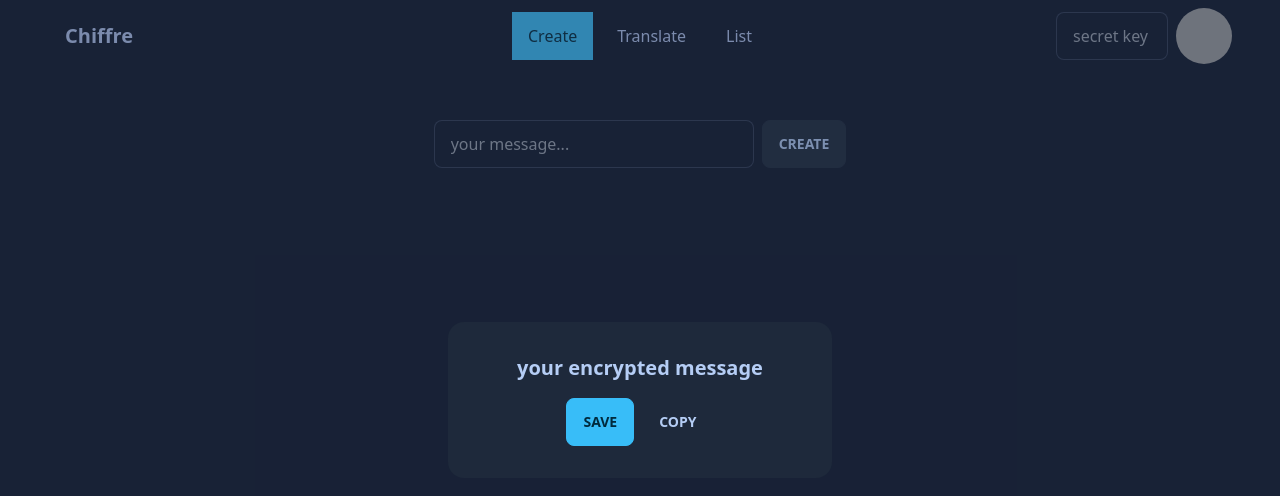
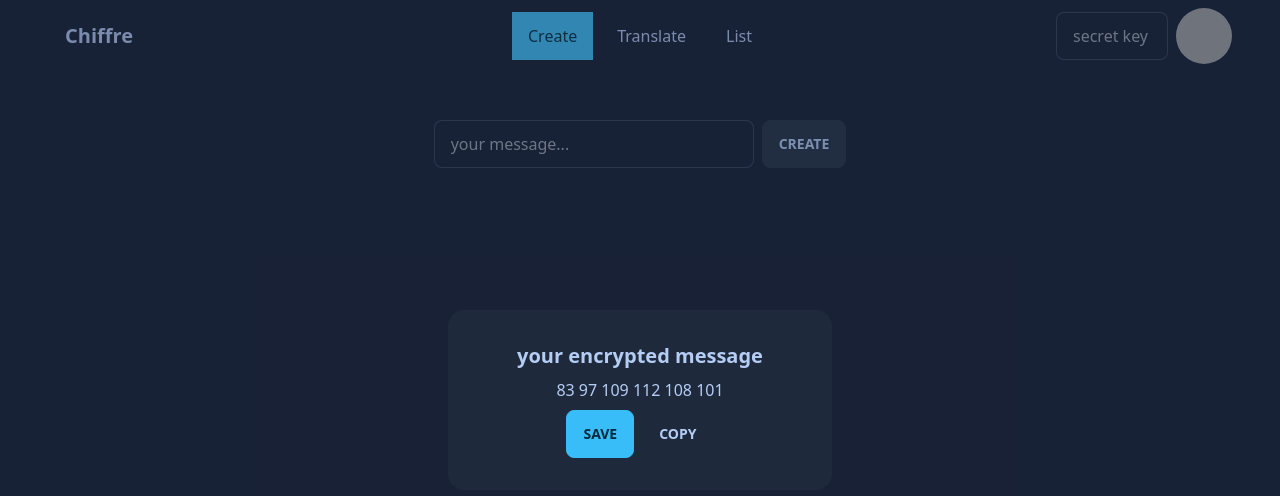
Before and after one commit to kirademiurge/chiffre, a React (Vite) app: page /create in a window 1280 px wide. Both pictures are taken after typing "Sample" into the empty fields and a click on the button "CREATE". Shown: the top 496 px of the page. Built offline with nearby package versions, Linux system fonts and the light colour scheme; grey boxes are pictures that could not be loaded.

Commit message:
edited MyModal component and added functionality to copy button

```diff
--- a/src/components/MyModal.jsx
+++ b/src/components/MyModal.jsx
@@ -1,18 +1,24 @@
 import { createPortal } from "react-dom"
 
-export const MyModal = ({isOpen, title, body}) => {
+export const MyModal = ({isOpen, setIsOpen, title, body}) => {
+
+	const onClickCopyBtn = () => {
+
+		navigator.clipboard.writeText(body);
+		setIsOpen(false);
+	}
 
 	if (!isOpen) return null;
 	{
 		return createPortal(
-			<div className="flex justify-center items-center fixed top-0 left-0 w-full h-full bg-neutral-focus bg-opacity-40">
+			<div className="flex justify-center items-center fixed top-0 left-0 w-full h-full bg-neutral-focus bg-opacity-40 select-none">
 				<div class="card w-96 bg-neutral text-neutral-content">
 					<div class="card-body items-center text-center">
 						<h2 class="card-title">{title}</h2>
 						<p>{body}</p>
 						<div class="card-actions justify-end">
 							<button class="btn btn-primary">save</button>
-							<button class="btn btn-ghost">copy</button>
+							<button onClick={ onClickCopyBtn } class="btn btn-ghost">copy</button>
 						</div>
 					</div>
 				</div>
--- a/src/pages/CreatePage.jsx
+++ b/src/pages/CreatePage.jsx
@@ -7,6 +7,7 @@ export const CreatePage = () => {
 	const [inputText, setInputText] = useState("");
 	const [secretKey, setSecretKey] = useContext(SecretKeyCnx);
 	const [isModalOpen, setIsModalOpen] = useState(false);
+	const [encryptedMsg, setEncryptedMsg] = useState("");
 
 	const onSubmit = (event) => {
 		event.preventDefault();
@@ -16,7 +17,7 @@ export const CreatePage = () => {
 			str.push(inputText[i].charCodeAt() ^ secretKey);
 		}
 
-		console.log(`encrypted msg: ${str.join(" ")}`);
+		setEncryptedMsg(str.join(" "));
 		setInputText("");
 		setIsModalOpen(true);
 	}
@@ -36,7 +37,7 @@ export const CreatePage = () => {
 
 			</form>
 
-			<MyModal isOpen={isModalOpen} title={"your encrypted message"} body={secretKey} />
+			<MyModal isOpen={isModalOpen} setIsOpen={setIsModalOpen} title={"your encrypted message"} body={encryptedMsg} />
 		</div>
 	)
 }
```
